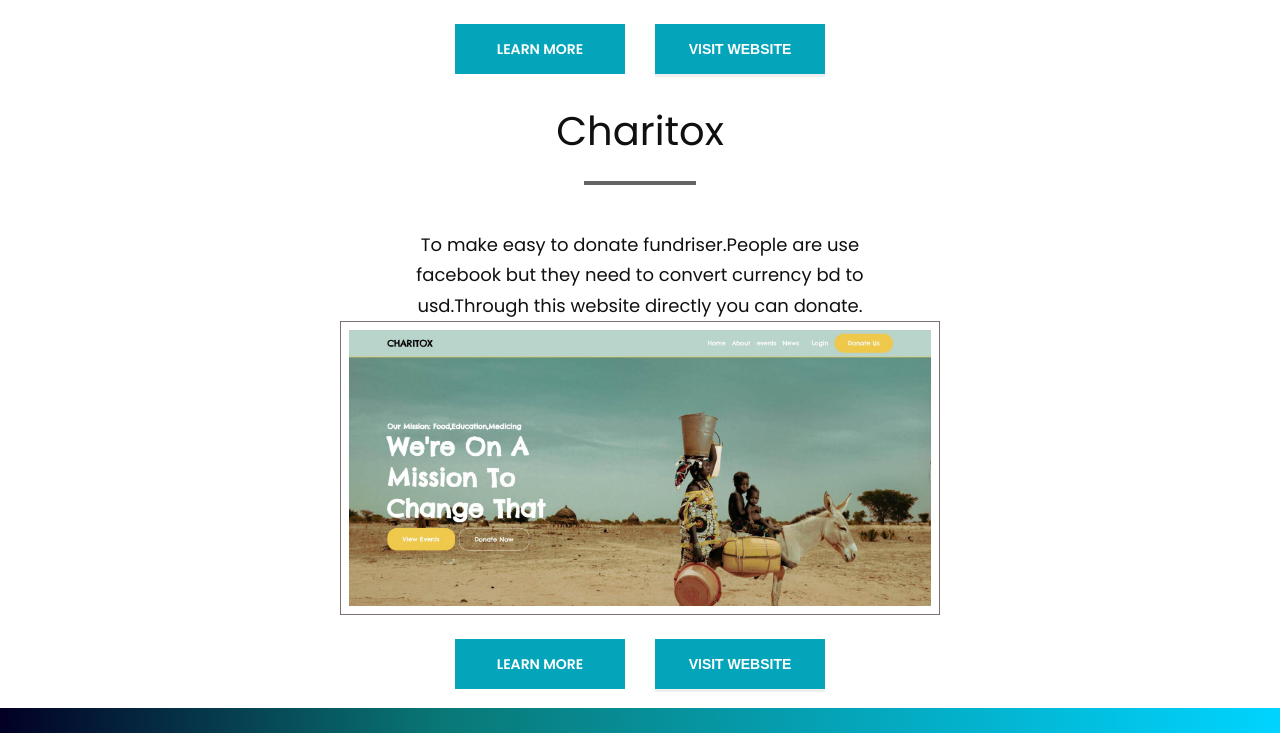
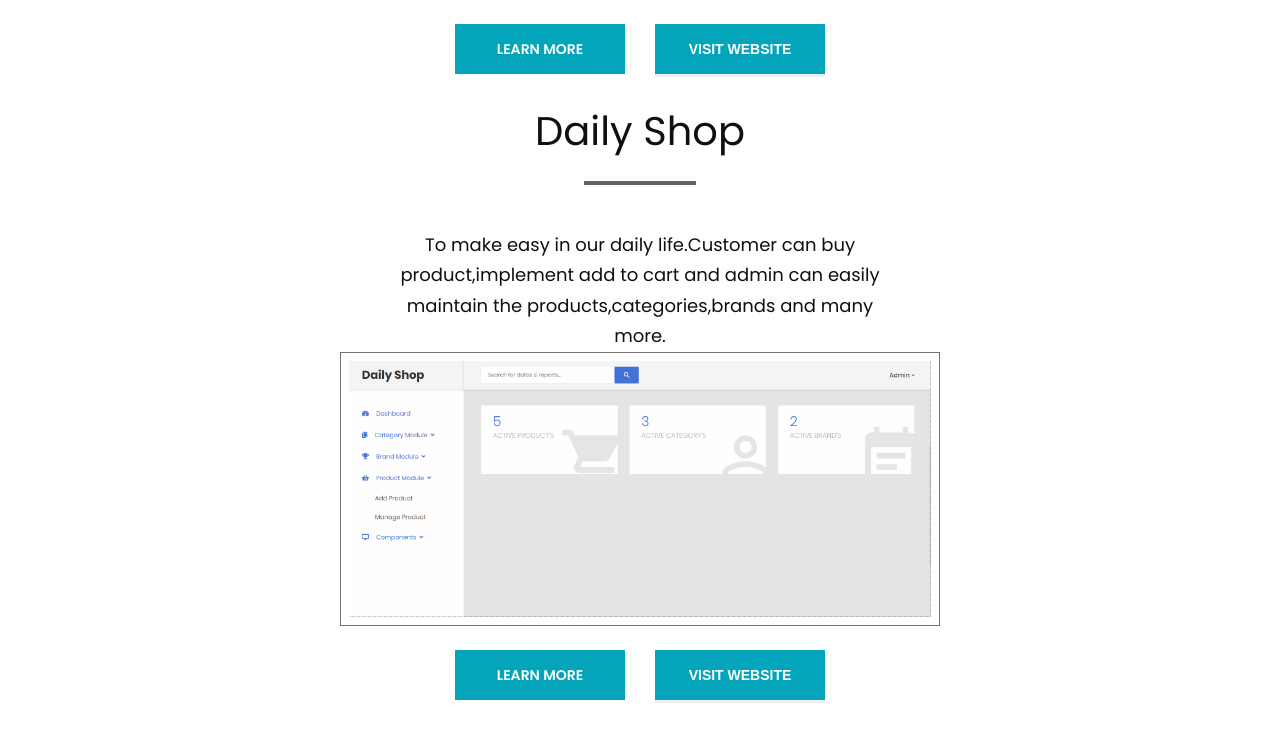
Before and after one commit to kaderabdul79/portfolio-developing-by-react, a React (Create React App) app: page / in a window 1280 px wide. Shown: the part 3096-3829 px from the top of the page. Built offline with nearby package versions, Linux system fonts and the light colour scheme.

Commit message:
add project

```diff
--- a/public/projectdata.json
+++ b/public/projectdata.json
@@ -1,6 +1,6 @@
 [
     {"name":"Apartment","id":"apartment","description":"Anyone can take schedule a visit to look the apartment.It'll help people to view aparment after they liked they can visit via take schedule.","reason":"Many Apartment's seller display apartment online but main thing they don't offer to visit the apartment whenever buyer want.To keep in mind to solve this through apartment projects buyer can visit just  they need take a schedule before come to visit.","techStack":"I used React, Node, Express and MongoDB. Authentication was done via Firebase.All the data will stored in MongoDB Atlas. I used react context Api to centralize users all the page.","ImagesURL":"apartment-project.PNG","status":"Almost Complete / Not Responsive / Deployed","url":"https://apartment-c3fc1.web.app/"},
     {"name":"JobsLab","id":"jobslab","description":"Anyone can apply for the job but before need to register.Easily You will manage a job. and Company also can post job and they will manage corresponding job they posted.","reason":"People are always think how they will get a job.Its not anymore hard to find job.Just follow and if any job related to you, apply.","techStack":"To build this application, I used React, Node, Express and MongoDB. Specially I emphasize on Design, so I use Material UI / MUI v5.","ImagesURL":"jobslab_project.PNG","status":"Almost Complete / Responsive / Deployed","url":"https://jobslist-7d4bc.web.app/"},
+    {"name":"Daily Shop","id":"dailyshop","description":"To make easy in our daily life.Customer can buy product,implement add to cart and admin can easily maintain the products,categories,brands and many more.","reason": "To make easy in our daily life.Using this, You can eastimite easily what your expenditure in a month.","techStack":"To build this application, I used Laravel. Authentication was done via Laravel UI package and Used Mysql database.","ImagesURL":"dailyShop_dashboard.png ","status":"Almost Complete / Responsive","url":"https://github.com/kaderabdul79/dailyShop"},
     {"name":"Charitox","id":"charitox","description":"To make easy to donate fundriser.People are use facebook but they need to convert currency bd to usd.Through this website directly you can donate.","reason": "In Bangladesh usually we didn't see fundraising website where people can get help through fundriser.But some of people do this through facebook.To donate bd currency needs to convert dollar.For this reason, I have been done this to make easy to donate.","techStack":"To build this application, I used React, Node, Express and MongoDB. Authentication was done via Firebase and the user data was stored in a user document in MongoDB Atlas.","ImagesURL":"charitox-project.JPG","status":"Almost Complete / Not Responsive / Deployed","url":"https://charitox-fa919.web.app/"}
-
 ]
--- a/src/components/about/About.js
+++ b/src/components/about/About.js
@@ -14,7 +14,7 @@ const About = () => {
             <div className="about-left">
                 <p>I am an industrious , self-motivated Software Engineer with excellent knowledge. I have already completed BSc in Computer Science & Engineering . As a Computer Science Graduate ,I have a strong Programming knowledge Which I want to utilize a company where also I will get opportunity to learning and sharing knowledge.</p>
                 <p>I am Passionate about learning and staying up to date with the latest technologies & a clear communicator.</p>
-                <div className="download-cv"><Link  onClick={() => downloadCV('https://drive.google.com/file/d/1i3HJxMQ4WlUTNMi7jBB1eelX4dsoesLm/view?usp=sharing')} to="">download cv<FaDownload /></Link></div>
+                <div className="download-cv"><Link  onClick={() => downloadCV('https://drive.google.com/file/d/1MngdSJ6Nf8GZClSJn4fGU0Abj_EANnGt/view?usp=sharing')} to="">download cv<FaDownload /></Link></div>
             </div>
             <div className="about-right">
             </div>
```
Also changed, not shown: public/dailyShop_dashboard.png (added).
